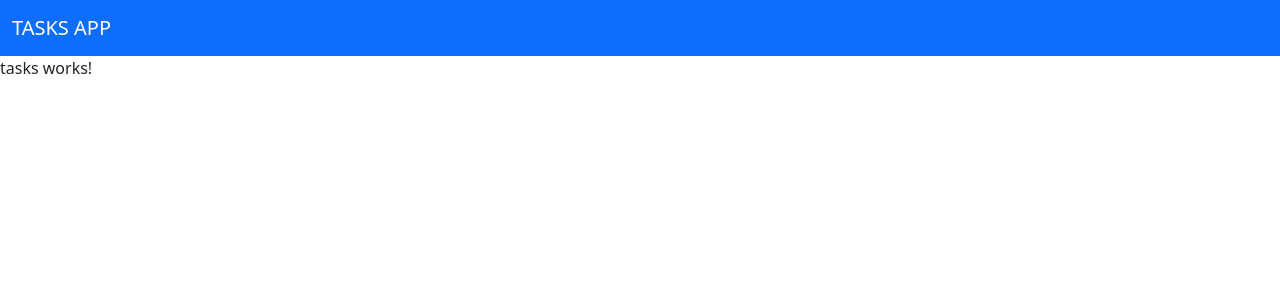
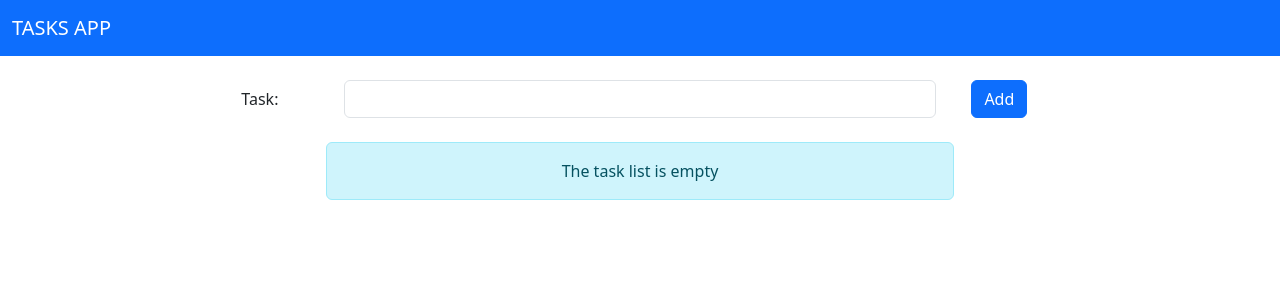
Before and after one commit to diego-gonzales/tasks-technical-test, an Angular app: page /tasks in a window 1280 px wide. Shown: the top 300 px of the page. Built offline with nearby package versions, Linux system fonts and the light colour scheme.

Commit message:
add tasks page functionality

```diff
--- a/src/app/app.component.html
+++ b/src/app/app.component.html
@@ -6,6 +6,6 @@
 	</nav>
 </header>
 
-<main>
+<main class="p-4">
 	<router-outlet />
 </main>
--- /dev/null
+++ b/src/app/components/tasks/task-input/task-input.component.html
@@ -0,0 +1,23 @@
+<div class="row justify-content-center mx-auto">
+	<label for="task" class="col-12 col-md-1 col-form-label">Task:</label>
+	<div class="col-12 col-md-6">
+		<input
+			type="text"
+			class="form-control"
+			id="task"
+			[formControl]="taskControl"
+			(keyup.enter)="addTask()"
+		/>
+		<div
+			id="password"
+			[ngClass]="{ 'd-block': taskControl.invalid }"
+			class="invalid-feedback"
+		>
+			Only letters and numbers are allowed
+		</div>
+	</div>
+
+	<div class="col-12 col-md-1 mt-3 mt-md-0 text-center">
+		<button class="btn btn-primary" (click)="addTask()">Add</button>
+	</div>
+</div>
--- /dev/null
+++ b/src/app/components/tasks/task-input/task-input.component.ts
@@ -0,0 +1,25 @@
+import { CommonModule } from '@angular/common';
+import { Component, inject } from '@angular/core';
+import { FormControl, ReactiveFormsModule, Validators } from '@angular/forms';
+import { TasksService } from '@services/tasks.service';
+
+@Component({
+	selector: 'app-task-input',
+	standalone: true,
+	imports: [ReactiveFormsModule, CommonModule],
+	templateUrl: './task-input.component.html',
+	styles: ``
+})
+export class TaskInputComponent {
+	private _tasksService = inject(TasksService);
+	taskControl = new FormControl('', Validators.pattern(/^[a-zA-Z0-9\s]+$/));
+
+	addTask() {
+		const controlValue = this.taskControl.value?.trim();
+
+		if (this.taskControl.invalid || !controlValue) return;
+
+		this._tasksService.addTask(controlValue);
+		this.taskControl.reset();
+	}
+}
--- /dev/null
+++ b/src/app/components/tasks/task-item/task-item.component.html
@@ -0,0 +1,21 @@
+<section class="d-flex justify-content-between align-items-center">
+	<div class="form-check">
+		<input
+			class="form-check-input"
+			type="checkbox"
+			value=""
+			[id]="task().id"
+			[checked]="task().isDone"
+			(change)="onInputChange($event)"
+		/>
+		<label class="form-check-label" [for]="task().id">
+			{{ task().title }}
+		</label>
+	</div>
+
+	@if (!taskIsDone()) {
+		<button type="button" class="btn btn-danger btn-sm" (click)="removeTask()">
+			X
+		</button>
+	}
+</section>
--- /dev/null
+++ b/src/app/components/tasks/task-item/task-item.component.ts
@@ -0,0 +1,25 @@
+import { Component, computed, inject, input } from '@angular/core';
+import { Task } from '@models/task.interface';
+import { TasksService } from '@services/tasks.service';
+
+@Component({
+	selector: 'app-task-item',
+	standalone: true,
+	imports: [],
+	templateUrl: './task-item.component.html',
+	styles: ``
+})
+export class TaskItemComponent {
+	private _tasksService = inject(TasksService);
+	task = input.required<Task>();
+	taskIsDone = computed(() => this.task().isDone);
+
+	onInputChange(event: Event) {
+		const checkValue = (event.target as HTMLInputElement).checked;
+		this._tasksService.updateTaskStatus(this.task().id, checkValue);
+	}
+
+	removeTask() {
+		this._tasksService.removeTask(this.task().id);
+	}
+}
--- /dev/null
+++ b/src/app/components/tasks/task-list/task-list.component.html
@@ -0,0 +1,15 @@
+<section class="row my-4 justify-content-center">
+	@if (tasks().length <= 0) {
+		<div class="col-12 col-md-6 text-center alert alert-info">
+			The task list is empty
+		</div>
+	} @else {
+		<ul class="list-group col-12 col-md-6">
+			@for (task of tasks(); track task.id) {
+				<li class="list-group-item">
+					<app-task-item [task]="task" />
+				</li>
+			}
+		</ul>
+	}
+</section>
--- /dev/null
+++ b/src/app/components/tasks/task-list/task-list.component.ts
@@ -0,0 +1,14 @@
+import { Component, input } from '@angular/core';
+import { Task } from '@models/task.interface';
+import { TaskItemComponent } from '../task-item/task-item.component';
+
+@Component({
+	selector: 'app-task-list',
+	standalone: true,
+	imports: [TaskItemComponent],
+	templateUrl: './task-list.component.html',
+	styles: ``
+})
+export class TaskListComponent {
+	tasks = input<Task[]>([]);
+}
--- /dev/null
+++ b/src/app/models/task.interface.ts
@@ -0,0 +1,5 @@
+export interface Task {
+	id: string;
+	title: string;
+	isDone: boolean;
+}
--- a/src/app/pages/login/login.component.ts
+++ b/src/app/pages/login/login.component.ts
@@ -10,7 +10,7 @@ import { CommonModule } from '@angular/common';
 	templateUrl: './login.component.html',
 	styles: `
 		.form-height {
-			min-height: calc(100vh - 56px);
+			min-height: calc(100vh - 120px);
 		}
 	`
 })
--- a/src/app/pages/tasks/tasks.component.html
+++ b/src/app/pages/tasks/tasks.component.html
@@ -1 +1,2 @@
-<p>tasks works!</p>
+<app-task-input />
+<app-task-list [tasks]="tasks()" />
--- a/src/app/pages/tasks/tasks.component.ts
+++ b/src/app/pages/tasks/tasks.component.ts
@@ -1,10 +1,16 @@
-import { Component } from '@angular/core';
+import { Component, inject } from '@angular/core';
+import { TaskInputComponent } from '@components/tasks/task-input/task-input.component';
+import { TaskListComponent } from '@components/tasks/task-list/task-list.component';
+import { TasksService } from '@services/tasks.service';
 
 @Component({
 	selector: 'app-tasks',
 	standalone: true,
-	imports: [],
+	imports: [TaskInputComponent, TaskListComponent],
 	templateUrl: './tasks.component.html',
 	styles: ``
 })
-export default class TasksComponent {}
+export default class TasksComponent {
+	private _tasksService = inject(TasksService);
+	tasks = this._tasksService.tasks;
+}
--- /dev/null
+++ b/src/app/services/tasks.service.ts
@@ -0,0 +1,39 @@
+import { Injectable, signal } from '@angular/core';
+import { Task } from '@models/task.interface';
+
+@Injectable({
+	providedIn: 'root'
+})
+export class TasksService {
+	private _tasks = signal<Task[]>([]);
+
+	addTask(title: string) {
+		const newTask: Task = {
+			id: crypto.randomUUID(),
+			title,
+			isDone: false
+		};
+
+		this._tasks.update((tasks) => [...tasks, newTask]);
+	}
+
+	updateTaskStatus(taskId: string, isDone: boolean) {
+		this._tasks.update((tasks) => {
+			return tasks.map((task) => {
+				if (task.id === taskId) {
+					return { ...task, isDone };
+				}
+
+				return task;
+			});
+		});
+	}
+
+	removeTask(taskId: string) {
+		this._tasks.update((tasks) => tasks.filter((task) => task.id !== taskId));
+	}
+
+	get tasks() {
+		return this._tasks.asReadonly();
+	}
+}
```
Also changed, not shown: 1 other file (tests, documents, lock files or other folders).
